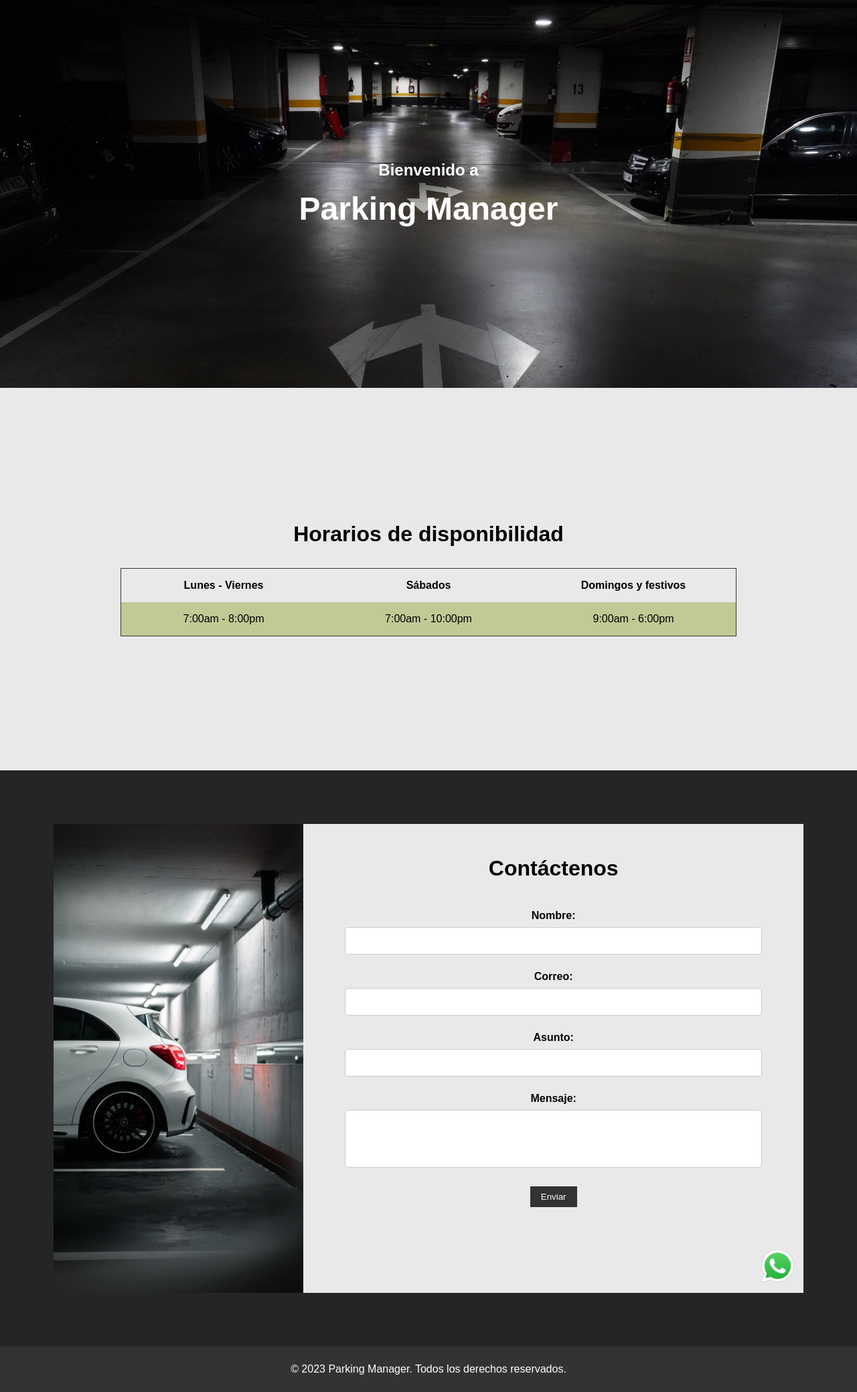
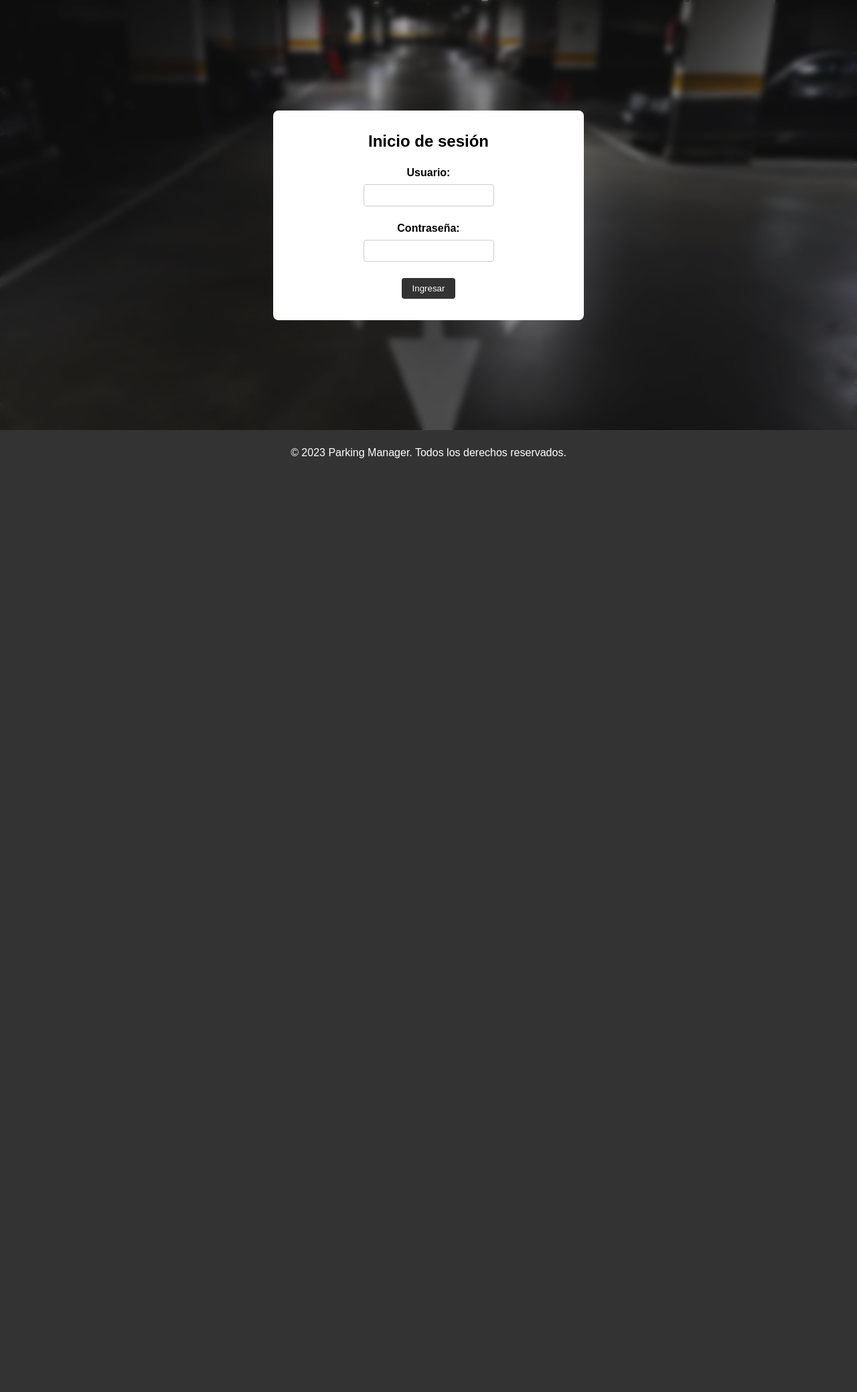
Before and after one commit to Daireto/ProyectoPHP, a PHP site: page / in a window 1280 px wide. Shown: the part 90-2168 px from the top of the page at 67% size. After the commit the page ends 774 px from the top, so only its background shows below. Run offline with PHP 8.4, Linux system fonts and the light colour scheme.

Commit message:
administrar rutas y acciones, implementar login de prueba

```diff
--- a/assets/css/base.css
+++ b/assets/css/base.css
@@ -20,7 +20,14 @@ nav {
     padding: 10px 16px;
 }
 
+.left-menu {
+    display: flex;
+    justify-content: space-between;
+    align-items: center;
+}
+
 .logo {
+    margin-right: 10px;
     height: 70px;
 }
 
@@ -52,10 +59,18 @@ nav {
         flex-direction: column;
     }
 
+    .left-menu {
+        flex-direction: column;
+    }
+
+    .logo {
+        margin-right: 0;
+        margin-bottom: 10px;
+    }
+
     .menu {
         flex-direction: column;
         text-align: center;
-        margin-top: 10px;
     }
 
     .menu .item {
--- a/assets/css/index.css
+++ b/assets/css/index.css
@@ -165,7 +165,7 @@ main h2 {
     margin-bottom: 10px;
 }
 
-.whatsapp-logo img {
+.whatsapp-logo a img {
     width: 60px;
     height: 60px;
 }
--- a/assets/css/login.css
+++ b/assets/css/login.css
@@ -29,6 +29,12 @@ body {
 
 form {
     text-align: center;
+}
+
+.campo-error {
+    margin-bottom: 24px;
+    text-align: center;
+    color: rgb(204, 38, 38);
 }
 
 .campo-formulario {
--- a/assets/css/register.css
+++ b/assets/css/register.css
@@ -29,6 +29,12 @@ body {
 
 form {
     text-align: center;
+}
+
+.campo-error {
+    margin-bottom: 24px;
+    text-align: center;
+    color: rgb(204, 38, 38);
 }
 
 .campo-formulario {
--- /dev/null
+++ b/controllers/UsuarioController.php
@@ -0,0 +1,28 @@
+<?php
+require_once 'models/Usuario.php';
+
+class UsuarioController
+{
+    public $model;
+    public $errors;
+
+    public function __construct()
+    {
+        $this->model = new Usuario();
+        $this->errors = null;
+    }
+
+    public function login()
+    {
+        $this->errors = null;
+
+        if (isset($_POST['usuario']) && isset($_POST['password'])) {
+            $usuario = $this->model->login($_POST['usuario'], $_POST['password']);
+            if (isset($usuario)) {
+                $_SESSION['usuario'] = $usuario;
+            } else {
+                $this->errors = array('Usuario o contraseña incorrectos');
+            }
+        }
+    }
+}
--- a/index.php
+++ b/index.php
@@ -1,72 +1,103 @@
-<?php include "views/layout/header.php" ?>
-    <link rel="stylesheet" href="assets/css/index.css">
-</head>
+<?php
+require_once 'controllers/UsuarioController.php';
 
-<body>
-    <!-- Barra de navegación -->
-    <?php include "views/layout/nav.php" ?>
+$userController = new UsuarioController();
 
-    <!-- Cabecera -->
-    <header>
-        <h2>Bienvenido a</h2>
-        <h1>Parking Manager</h1>
-    </header>
+session_start();
 
-    <!-- Contenido principal -->
-    <main>
-        <!-- Horarios -->
-        <section class="horarios">
-            <h2>Horarios de disponibilidad</h2>
-            <table class="tabla-horarios">
-                <thead>
-                    <tr>
-                        <th>Lunes - Viernes</th>
-                        <th>Sábados</th>
-                        <th>Domingos y festivos</th>
-                    </tr>
-                </thead>
-                <tbody>
-                    <tr>
-                        <td>7:00am - 8:00pm</td>
-                        <td>7:00am - 10:00pm</td>
-                        <td>9:00am - 6:00pm</td>
-                    </tr>
-                </tbody>
-            </table>
-        </section>
+// Inicializar variables
 
-        <!-- Formulario de contacto -->
-        <section class="contacto">
-            <div class="contacto-contenedor">
-                <div class="contacto-imagen">
-                    <img src="assets/img/imagen-contacto.jpg" alt="Imagen del formulario de contacto">
-                </div>
-                <div class="contenedor-formulario-contacto">
-                    <h2>Contáctenos</h2>
-                    <form class="formulario-contacto" action="#" method="post">
-                        <div class="campo-formulario">
-                            <label for="nombre">Nombre:</label>
-                            <input type="text" id="nombre" name="nombre" required>
-                        </div>
-                        <div class="campo-formulario">
-                            <label for="email">Correo:</label>
-                            <input type="email" id="email" name="email" required>
-                        </div>
-                        <div class="campo-formulario">
-                            <label for="asunto">Asunto:</label>
-                            <input type="text" id="asunto" name="asunto" required>
-                        </div>
-                        <div class="campo-formulario">
-                            <label for="mensaje">Mensaje:</label>
-                            <textarea id="mensaje" name="mensaje" rows="4" required></textarea>
-                        </div>
-                        <button type="submit" class="enviar">Enviar</button>
-                    </form>
-                    <a class="whatsapp-logo" href="https://chat.whatsapp.com/BmvUrR8aS3eC50xaFkg9Ry" target="_blank">
-                        <img src="assets/img/whatsapp.png" alt="Logo de WhatsApp">
-                    </a>
-                </div>
-            </div>
-        </section>
-    </main>
-<?php include "views/layout/footer.php" ?>
+$url = 'index';
+$action = '';
+
+if (isset($_GET['url'])) {
+    $url = $_GET['url'];
+}
+
+if (isset($_GET['action'])) {
+    $action = $_GET['action'];
+}
+
+// Acciones
+
+switch ($action) {
+    case 'login':
+        $userController->login();
+        break;
+
+    case 'register':
+        break;
+
+    case 'contacto':
+        break;
+
+    default:
+        break;
+}
+
+// Validar sesión del usuario
+
+if (!isset($_SESSION['usuario']) && ($url != 'login' && $url != 'register')) {
+    $url = 'login';
+}
+
+function render($vista) {
+    if(isset($_SESSION['usuario'])) {
+        include $vista;
+    } else {
+        include 'views/auth/login.php';
+    }
+}
+
+// Rutas
+
+switch ($url) {
+    case 'logout':
+        session_destroy();
+        header('Location:'.'index.php?url=login');
+        break;
+
+    case 'login':
+        if(!isset($_SESSION['usuario'])) {
+            include 'views/auth/login.php';
+        } else {
+            include 'views/main.php';
+        }
+        break;
+
+    case 'register':
+        if(!isset($_SESSION['usuario'])) {
+            include 'views/auth/register.php';
+        } else {
+            include 'views/main.php';
+        }
+        break;
+
+    case 'usuarios':
+        render('views/main.php');
+        break;
+
+    case 'mensajes':
+        render('views/main.php');
+        break;
+
+    case 'ingresos':
+        render('views/main.php');
+        break;
+
+    case 'salidas':
+        render('views/main.php');
+        break;
+
+    case 'pagos':
+        render('views/main.php');
+        break;
+
+    case 'perfil':
+        render('views/main.php');
+        break;
+
+    default:
+        render('views/main.php');
+        break;
+}
--- /dev/null
+++ b/models/Usuario.php
@@ -0,0 +1,13 @@
+<?php
+
+class Usuario
+{
+    public function login($usuario, $password)
+    {
+        if ($usuario == 'admin' && $password == 'admin') {
+            return 'admin';
+        } else {
+            return null;
+        }
+    }
+}
--- a/views/auth/login.php
+++ b/views/auth/login.php
@@ -1,10 +1,10 @@
-<?php include "../layout/header.php" ?>
-    <link rel="stylesheet" href="../../assets/css/login.css">
+<?php include "views/layout/header.php" ?>
+    <link rel="stylesheet" href="assets/css/login.css">
 </head>
 
 <body>
     <!-- Barra de navegación -->
-    <?php include "../layout/nav.php" ?>
+    <?php include "views/layout/nav.php" ?>
 
     <!-- Contenido principal -->
     <main>
@@ -12,8 +12,12 @@
         <section class="login">
             <div class="login-contenedor">
                 <h2>Inicio de sesión</h2>
-                <!-- <form action="../../controllers/UsuarioController.php?page=login" method="post"> -->
-                <form action="" method="post">
+                <?php if (isset($userController->errors) && count($userController->errors) > 0): ?>
+                    <?php foreach ($userController->errors as $error): ?>
+                        <div class="campo-error"><?php echo $error ?></div>
+                    <?php endforeach ?>
+                <?php endif ?>
+                <form action="?action=login" method="post">
                     <div class="campo-formulario">
                         <label for="usuario">Usuario:</label>
                         <input type="text" id="usuario" name="usuario" required>
@@ -27,4 +31,4 @@
             </div>
         </section>
     </main>
-<?php include "../layout/footer.php" ?>
+<?php include "views/layout/footer.php" ?>
--- a/views/layout/header.php
+++ b/views/layout/header.php
@@ -5,6 +5,6 @@
     <meta name="viewport" content="width=device-width, initial-scale=1.0">
     <title>Parking Manager</title>
 
-    <link rel="icon" href="/ProyectoPHP/assets/img/favicon.ico" type="image/x-icon">
+    <link rel="icon" href="assets/img/favicon.ico" type="image/x-icon">
 
-    <link rel="stylesheet" href="/ProyectoPHP/assets/css/base.css">
+    <link rel="stylesheet" href="assets/css/base.css">
--- a/views/layout/nav.php
+++ b/views/layout/nav.php
@@ -1,10 +1,26 @@
 <nav>
-    <a class="logo" href="/ProyectoPHP/index.php">
-        <img src="/ProyectoPHP/assets/img/logo.png" alt="Logo">
-    </a>
+    <div class="left-menu">
+        <a class="logo" href="?url=index">
+            <img src="assets/img/logo.png" alt="Logo">
+        </a>
+        <?php if (isset($_SESSION['usuario'])): ?>
+            <ul class="menu">
+                <li class="item"><a href="?url=usuarios">Usuarios</a></li>
+                <li class="item"><a href="?url=mensajes">Mensajes</a></li>
+                <li class="item"><a href="?url=ingresos">Ingresos</a></li>
+                <li class="item"><a href="?url=salidas">Salidas</a></li>
+                <li class="item"><a href="?url=pagos">Pagos</a></li>
+            </ul>
+        <?php endif ?>
+    </div>
     <ul class="menu">
-        <li class="item"><a href="/ProyectoPHP/index.php">Inicio</a></li>
-        <li class="item"><a href="/ProyectoPHP/views/auth/login.php">Iniciar sesión</a></li>
-        <li class="item"><a href="/ProyectoPHP/views/auth/register.php">Registrarse</a></li>
+        <?php if (!isset($_SESSION['usuario'])): ?>
+            <li class="item"><a href="?url=index">Inicio</a></li>
+            <li class="item"><a href="?url=login">Iniciar sesión</a></li>
+            <li class="item"><a href="?url=register">Registrarse</a></li>
+        <?php else: ?>
+            <li class="item"><a href="?url=perfil"><?php echo $_SESSION['usuario'] ?></a></li>
+            <li class="item"><a href="?url=logout">Cerrar sesión</a></li>
+        <?php endif ?>
     </ul>
 </nav>
```
Also changed, not shown: views/auth/register.php (+5 -5 lines), views/main.php (added, +74 -0 lines).
